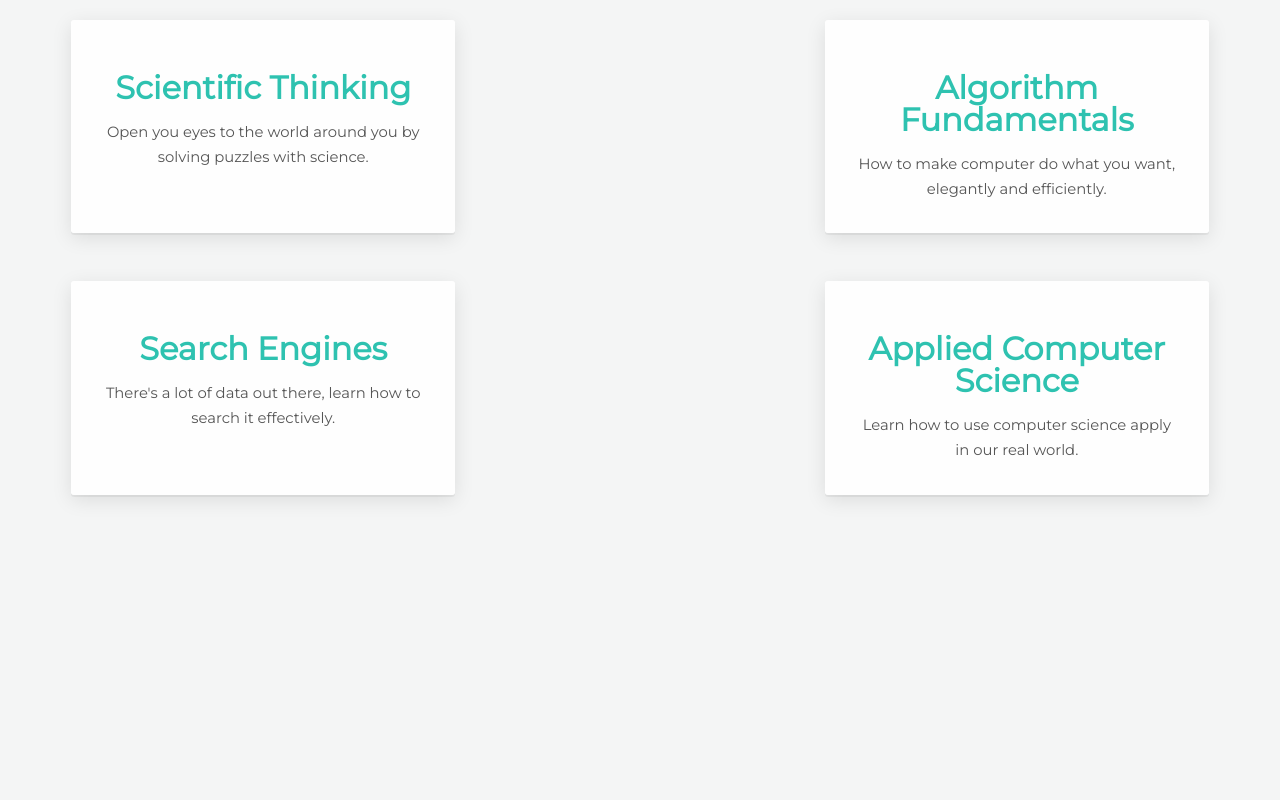
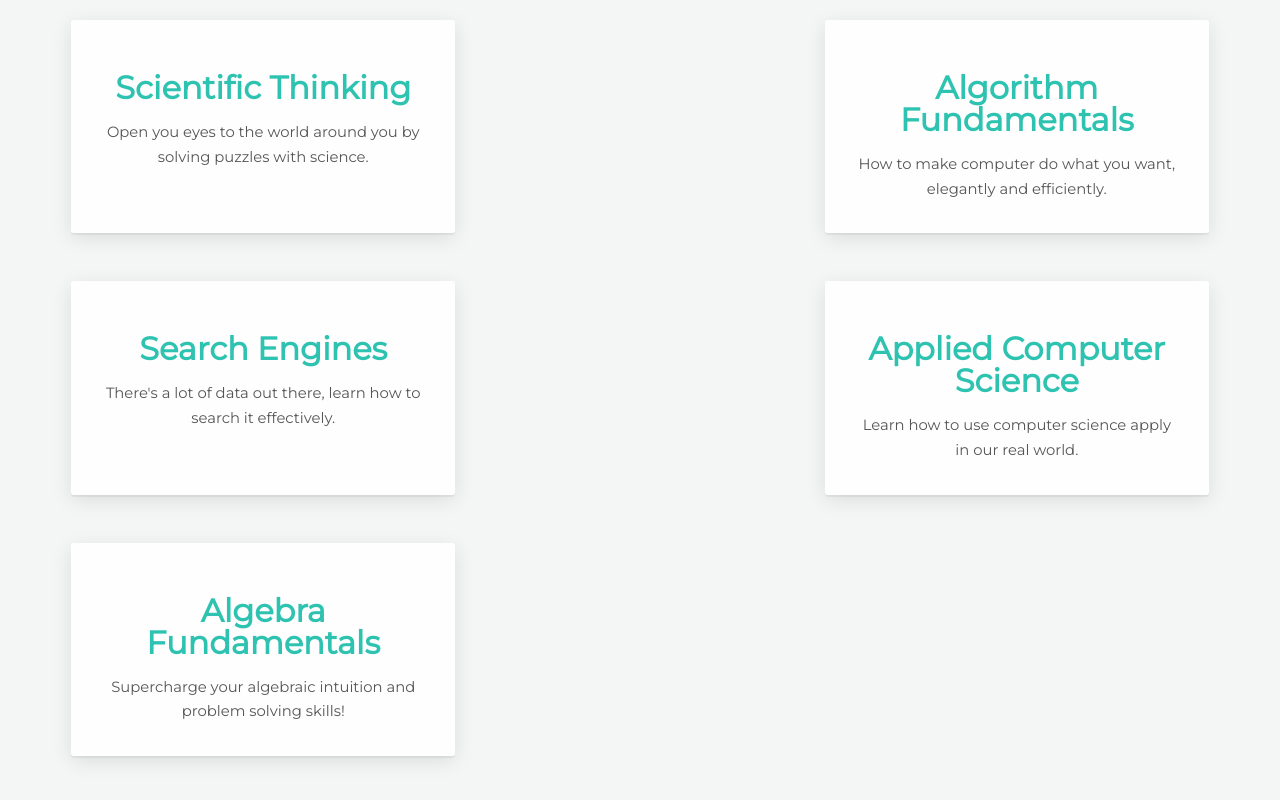
Before and after one commit to civita-laurea/ASU-Game, a React (Create React App) app in the folder Frontend/: page / in a window 1280 px wide. Shown: the part 751-1551 px from the top of the page. Before the commit the page ends 1358 px from the top, so only its background shows below. Built offline with nearby package versions, Linux system fonts and the light colour scheme.

Commit message:
add more tile

```diff
--- a/Frontend/src/emojipedia.js
+++ b/Frontend/src/emojipedia.js
@@ -55,6 +55,13 @@ const emojipedia = [
       name: "Applied Computer Science",
       meaning:
         "Learn how to use computer science apply in our real world."
+    },
+    {
+      id: 9,
+
+      name: "Algebra Fundamentals",
+      meaning:
+        "Supercharge your algebraic intuition and problem solving skills!"
     }
   ];
 
```
Also changed, not shown: 1 other file (tests, documents, lock files or other folders).
